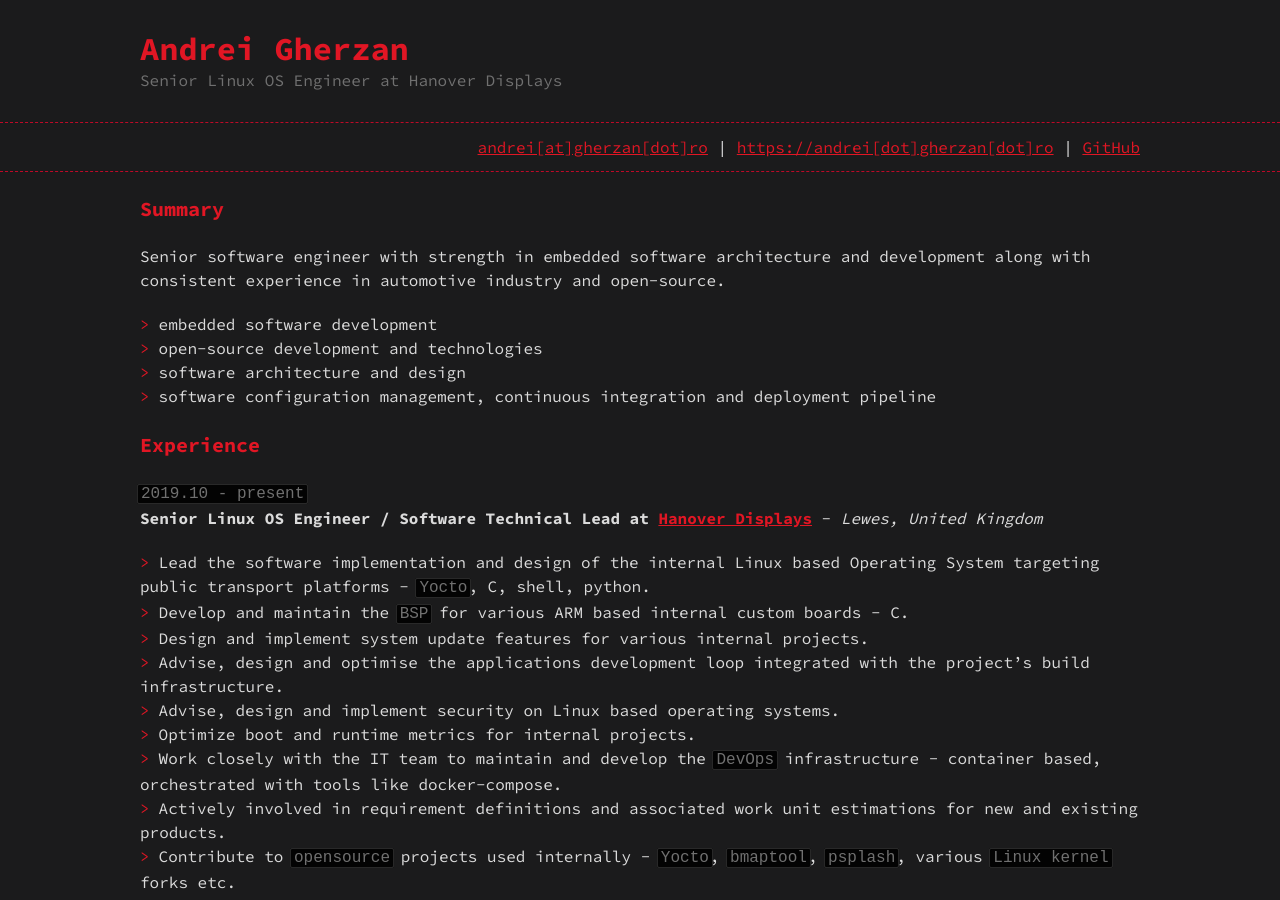
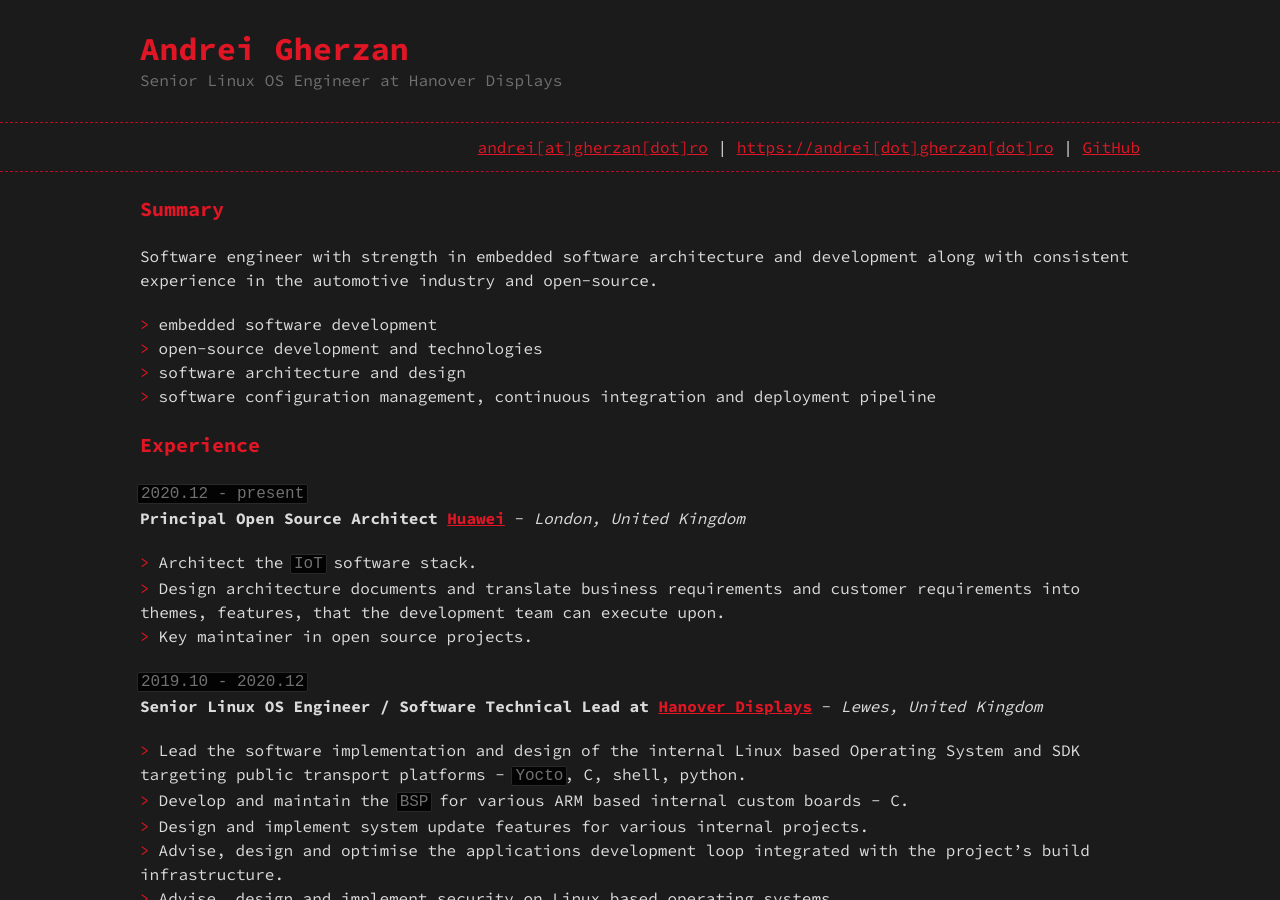
Before and after one commit to agherzan/andrei.gherzan.com, a Jekyll site: the page built from cv.md, in a window 1280 px wide and 900 px high. Built offline with Jekyll 4.4.1, drawn with Linux system fonts in a browser that asks for light colours.

Commit message:
Add Huawei role
Signed-off-by: Andrei Gherzan <andrei@gherzan.ro>

```diff
--- a/cv.md
+++ b/cv.md
@@ -5,7 +5,7 @@ permalink: /cv
 ---
 ## Summary
 
-Senior software engineer with strength in embedded software architecture and development along with consistent experience in automotive industry and open-source.
+Software engineer with strength in embedded software architecture and development along with consistent experience in the automotive industry and open-source.
 
 * embedded software development
 * open-source development and technologies
@@ -14,9 +14,15 @@ Senior software engineer with strength in embedded software architecture and dev
 
 ## Experience
 
-`2019.10 - present`
+`2020.12 - present`
+__Principal Open Source Architect [Huawei](https://www.huawei.com/)__ - _London, United Kingdom_
+- Architect the `IoT` software stack.
+- Design architecture documents and translate business requirements and customer requirements into themes, features, that the development team can execute upon.
+- Key maintainer in open source projects.
+
+`2019.10 - 2020.12`
 __Senior Linux OS Engineer / Software Technical Lead at [Hanover Displays](https://hanoverdisplays.com/)__ - _Lewes, United Kingdom_
-- Lead the software implementation and design of the internal Linux based Operating System targeting public transport platforms - `Yocto`, C, shell, python.
+- Lead the software implementation and design of the internal Linux based Operating System and SDK targeting public transport platforms - `Yocto`, C, shell, python.
 - Develop and maintain the `BSP` for various ARM based internal custom boards - C.
 - Design and implement system update features for various internal projects.
 - Advise, design and optimise the applications development loop integrated with the project's build infrastructure.
```
